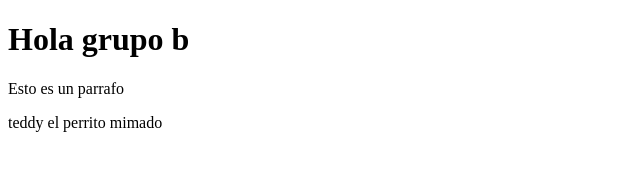
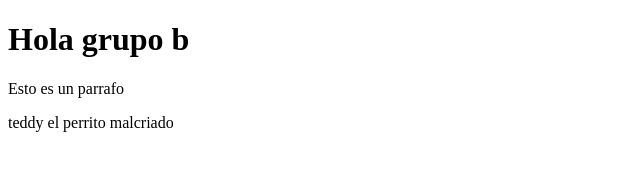
Before and after one commit to patgong0412/prueba-grupo-b, a plain HTML site: page index.html in a window 1280 px wide. Shown: the full height of the page, 0-640 px from the left. Drawn offline with Linux system fonts and the light colour scheme.

Commit message:
teddy mimado

```diff
--- a/index.html
+++ b/index.html
@@ -8,6 +8,6 @@
 <body>
     <h1>Hola grupo b</h1>
     <p>Esto es un parrafo</p>
-    teddy el perrito mimado
+    teddy el perrito malcriado
 </body>
 </html>
```
